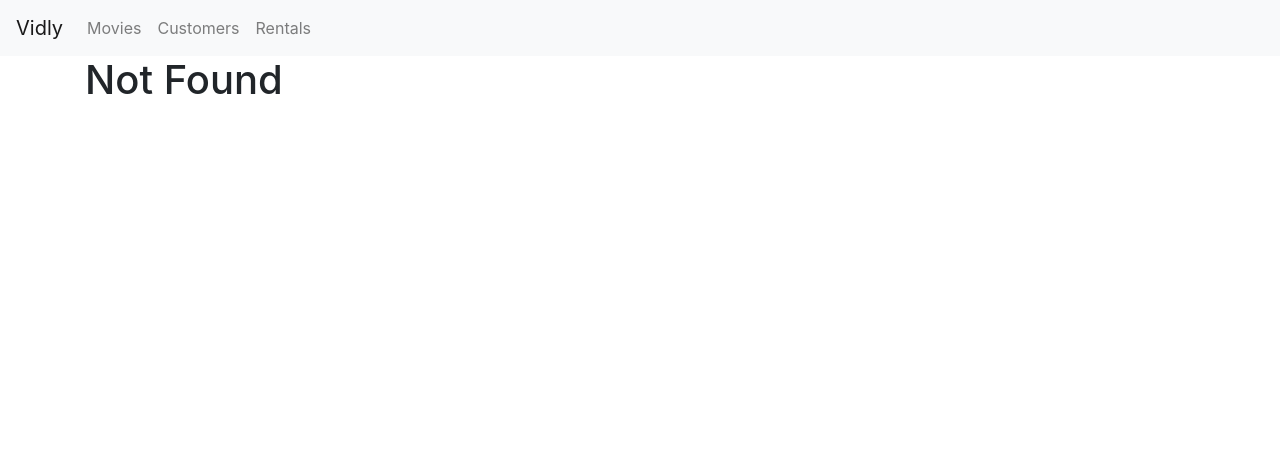
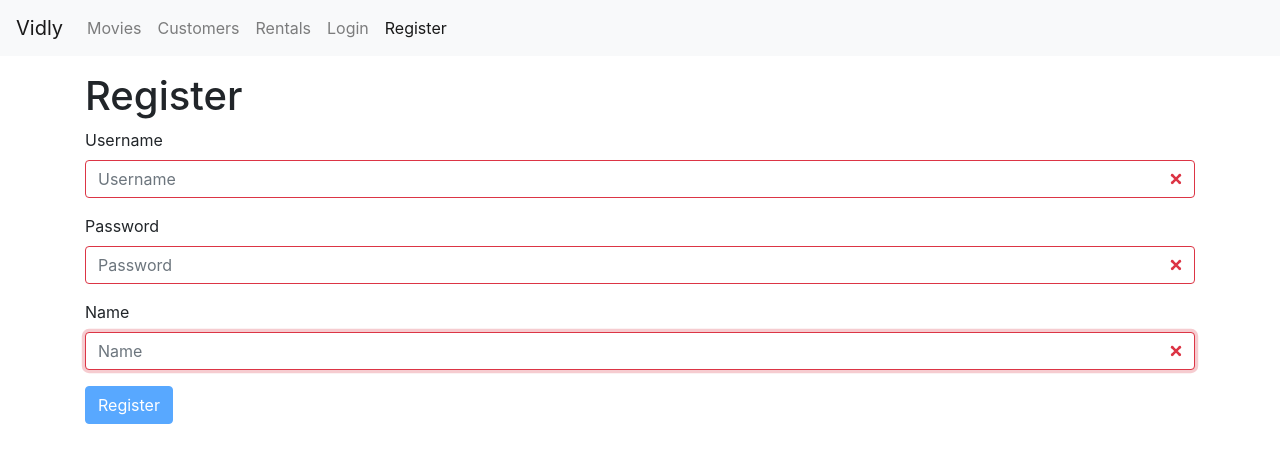
Before and after one commit to BeerDRinker/mosh-movie-app, a React (Create React App) app: page /register in a window 1280 px wide. Before the commit this address led to /not-found. Shown: the top 462 px of the page. Built offline with nearby package versions, Linux system fonts and the light colour scheme.

Commit message:
built login and register forms

```diff
--- a/package.json
+++ b/package.json
@@ -11,6 +11,7 @@
     "bootstrap": "^4.1.3",
     "font-awesome": "^4.7.0",
     "i": "^0.3.6",
+    "joi-browser": "^13.4.0",
     "lodash": "^4.17.11",
     "npm": "^6.4.1",
     "prop-types": "^15.6.2",
--- a/src/App.js
+++ b/src/App.js
@@ -7,6 +7,8 @@
 import Customers from './components/Customers'
 import Rentals from './components/Rentals'
 import NotFound from './components/NotFound'
+import LoginForm from './components/LoginForm'
+import RegisterForm from './components/RegisterForm'
 
 import './App.css';
 
@@ -17,6 +19,8 @@
         <MainNavbar />
         <main role="main" className="container">
           <Switch>
+            <Route path="/register" component={RegisterForm} />
+            <Route path="/login" component={LoginForm} />
             <Route path="/movies/:id" component={MovieForm} />
             <Route path="/movies" component={Movies} />
             <Route path="/customers" component={Customers} />
--- /dev/null
+++ b/src/components/LoginForm.js
@@ -0,0 +1,44 @@
+import React from 'react'
+import { Form } from 'reactstrap'
+import Joi from 'joi-browser'
+
+import AppForm from './common/AppForm'
+
+export default class LoginForm extends AppForm {
+	constructor() {
+		super()
+		this.state = {
+			data: {
+				username: '',
+				password: '',
+			},
+			errors: {}
+		}
+	}
+
+	schema = {
+		username: Joi.string().required().label('Username'),
+		password: Joi.string().required().label('Password')
+	}
+
+	doSubmit = () => {
+		console.log('Submitted');
+	}
+
+  render() {
+    return (
+			<div>
+				<h1 className="mt-3">Login</h1>
+				<Form onSubmit={(e) => this.handleSubmit(e)}>
+
+					{this.renderInput('username', 'Username')}
+
+					{this.renderInput('password', 'Password', 'password')}
+
+					{this.renderButton('Login')}
+
+				</Form>
+			</div>
+    );
+  }
+}
--- a/src/components/MainNavbar.js
+++ b/src/components/MainNavbar.js
@@ -32,6 +32,12 @@
               <NavItem>
                 <NavLink className="nav-link" to="/rentals">Rentals</NavLink>
               </NavItem>
+              <NavItem>
+                <NavLink className="nav-link" to="/login">Login</NavLink>
+              </NavItem>
+              <NavItem>
+                <NavLink className="nav-link" to="/register">Register</NavLink>
+              </NavItem>
             </Nav>
           </Collapse>
         </Navbar>
--- /dev/null
+++ b/src/components/RegisterForm.js
@@ -0,0 +1,47 @@
+import React from 'react'
+import { Form } from 'reactstrap'
+import Joi from 'joi-browser'
+
+import AppForm from './common/AppForm';
+
+export default class RegisterForm extends AppForm {
+constructor() {
+		super()
+		this.state = {
+			data: {
+				email: '',
+				password: '',
+				username: '',
+			},
+			errors: {}
+		}
+	}
+
+	schema = {
+		email: Joi.string().email().required().label('Email'),
+		password: Joi.string().min(5).required().label('Password'),
+		username: Joi.string().required().label('Name')
+	}
+
+	doSubmit = () => {
+		console.log('Submitted');
+	}
+	render() {
+		return (
+			<div>
+				<h1 className="mt-3">Register</h1>
+				<Form onSubmit={(e) => this.handleSubmit(e)}>
+
+					{this.renderInput('email', 'Username', 'email')}
+
+					{this.renderInput('password', 'Password', 'password')}
+
+					{this.renderInput('username', 'Name' )}
+
+					{this.renderButton('Register')}
+
+				</Form>
+			</div>
+		)
+	}
+}
--- /dev/null
+++ b/src/components/common/AppForm.js
@@ -0,0 +1,79 @@
+
+import React, { Component } from 'react'
+import { Button } from 'reactstrap'
+import Joi from 'joi-browser'
+
+import Input from './Input'
+
+export default class AppForm extends Component {
+	state = {
+		data: {},
+		errors: {},
+	}
+
+	validate = () => {
+		const options = { abortEarly: false }
+		const { error } = Joi.validate(this.state.data, this.schema, options)
+		if (!error) {
+			return null
+		}
+		const errors = {}
+		for (let item of error.details) {
+			errors[item.path[0]] = item.message
+		}
+		return errors;
+	}
+
+	handleSubmit = e => {
+		e.preventDefault()
+
+		const errors = this.validate();
+		this.setState({ errors: errors || {} })
+		if (errors) return
+
+		this.doSubmit()
+	}
+
+	handleChange = ({ currentTarget: input }) => {
+		const errors = { ...this.state.errors }
+		const errorMessage = this.validateProperty(input)
+		if (errorMessage) {
+			errors[input.name] = errorMessage
+		} else {
+			delete errors[input.name]
+		}
+
+		const data = { ...this.state.data }
+		data[input.name] = input.value
+		this.setState({ data, errors })
+	}
+
+	validateProperty = ({ name, value}) => {
+		const obj = { [name]: value}
+		const schema = { [name]: this.schema[name] }
+		const { error } = Joi.validate(obj, schema)
+		return error ? error.details[0].message : null
+	}
+
+	renderButton = (label) => (
+		<Button
+			disabled={ Boolean(this.validate()) }
+			color="primary"
+		>{label}</Button>
+	)
+
+	renderInput = (name, label, type = 'text' ) => {
+		const { data, errors } = this.state
+		return (
+		<Input
+			type={type}
+			name={name}
+			value={data[name]}
+			autoFocus={true}
+			label={label}
+			onChange={this.handleChange}
+			error={errors[name]}
+		/>
+		)
+	}
+}
--- /dev/null
+++ b/src/components/common/Input.js
@@ -0,0 +1,20 @@
+import React from 'react'
+import { FormGroup, Label, Input as BInput, FormFeedback } from 'reactstrap';
+
+const Input = ({ name, label, error, ...rest }) => {
+	return (
+		<FormGroup>
+			<Label htmlFor={name}>{ label }</Label>
+			<BInput
+				{ ...rest }
+				name={name}
+				id={name}
+				placeholder={label}
+				invalid
+			/>
+			<FormFeedback>{error}</FormFeedback>
+		</FormGroup>
+	)
+}
+
+export default Input
```
Also changed, not shown: 1 other file (tests, documents, lock files or other folders).
